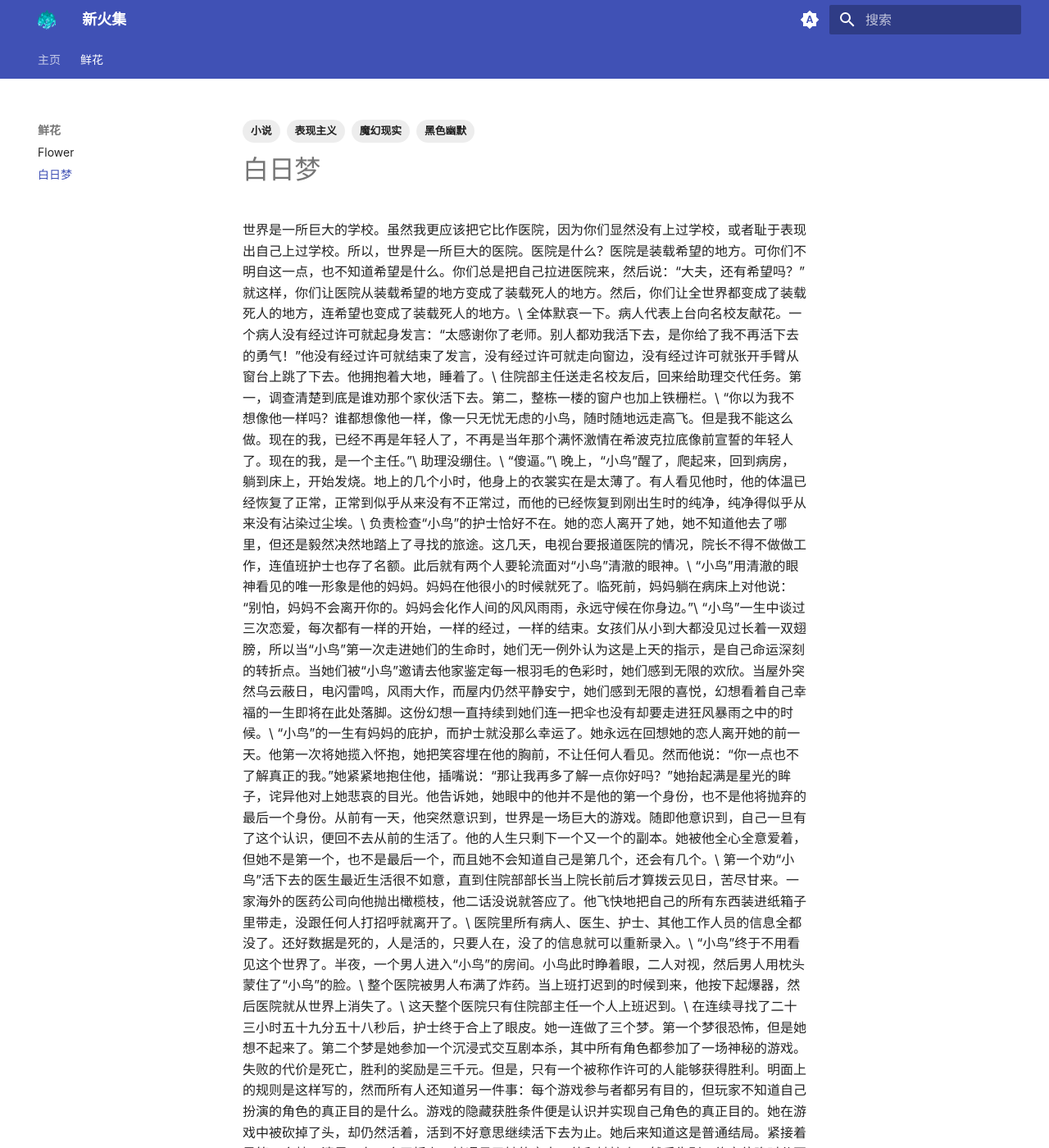
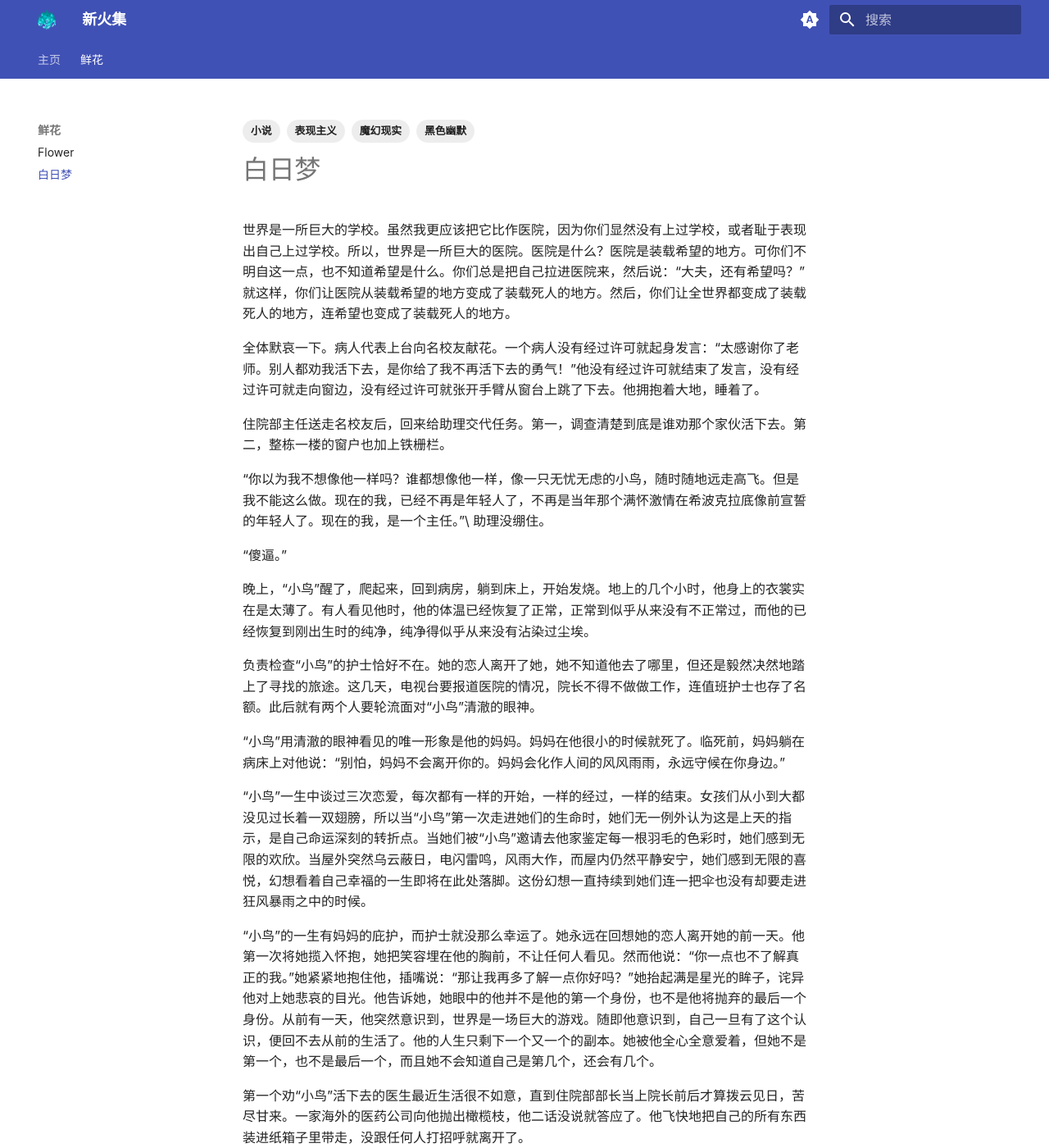
Before and after one commit to xinhuoji/xinhuoji, an MkDocs documentation site: the page built from docs/2026/1.md, in a window 1280 px wide and 1400 px high. Shown: the whole window at 82% size. Built offline with MkDocs 1.6.1 and Material for MkDocs 9.7.7, drawn with Linux system fonts in a browser that asks for light colours; some of the changed text lies outside the part shown.

Commit message:
Double line format

```diff
--- a/docs/2026/1.md
+++ b/docs/2026/1.md
@@ -7,21 +7,37 @@ tags:
   - 黑色幽默
 ---
 # 白日梦
-世界是一所巨大的学校。虽然我更应该把它比作医院，因为你们显然没有上过学校，或者耻于表现出自己上过学校。所以，世界是一所巨大的医院。医院是什么？医院是装载希望的地方。可你们不明自这一点，也不知道希望是什么。你们总是把自己拉进医院来，然后说：“大夫，还有希望吗？”就这样，你们让医院从装载希望的地方变成了装载死人的地方。然后，你们让全世界都变成了装载死人的地方，连希望也变成了装载死人的地方。\
-全体默哀一下。病人代表上台向名校友献花。一个病人没有经过许可就起身发言：“太感谢你了老师。别人都劝我活下去，是你给了我不再活下去的勇气！”他没有经过许可就结束了发言，没有经过许可就走向窗边，没有经过许可就张开手臂从窗台上跳了下去。他拥抱着大地，睡着了。\
-住院部主任送走名校友后，回来给助理交代任务。第一，调查清楚到底是谁劝那个家伙活下去。第二，整栋一楼的窗户也加上铁栅栏。\
+世界是一所巨大的学校。虽然我更应该把它比作医院，因为你们显然没有上过学校，或者耻于表现出自己上过学校。所以，世界是一所巨大的医院。医院是什么？医院是装载希望的地方。可你们不明自这一点，也不知道希望是什么。你们总是把自己拉进医院来，然后说：“大夫，还有希望吗？”就这样，你们让医院从装载希望的地方变成了装载死人的地方。然后，你们让全世界都变成了装载死人的地方，连希望也变成了装载死人的地方。
+
+全体默哀一下。病人代表上台向名校友献花。一个病人没有经过许可就起身发言：“太感谢你了老师。别人都劝我活下去，是你给了我不再活下去的勇气！”他没有经过许可就结束了发言，没有经过许可就走向窗边，没有经过许可就张开手臂从窗台上跳了下去。他拥抱着大地，睡着了。
+
+住院部主任送走名校友后，回来给助理交代任务。第一，调查清楚到底是谁劝那个家伙活下去。第二，整栋一楼的窗户也加上铁栅栏。
+
 “你以为我不想像他一样吗？谁都想像他一样，像一只无忧无虑的小鸟，随时随地远走高飞。但是我不能这么做。现在的我，已经不再是年轻人了，不再是当年那个满怀激情在希波克拉底像前宣誓的年轻人了。现在的我，是一个主任。”\
-助理没绷住。\
-“傻逼。”\
-晚上，“小鸟”醒了，爬起来，回到病房，躺到床上，开始发烧。地上的几个小时，他身上的衣裳实在是太薄了。有人看见他时，他的体温已经恢复了正常，正常到似乎从来没有不正常过，而他的已经恢复到刚出生时的纯净，纯净得似乎从来没有沾染过尘埃。\
-负责检查“小鸟”的护士恰好不在。她的恋人离开了她，她不知道他去了哪里，但还是毅然决然地踏上了寻找的旅途。这几天，电视台要报道医院的情况，院长不得不做做工作，连值班护士也存了名额。此后就有两个人要轮流面对“小鸟”清澈的眼神。\
-“小鸟”用清澈的眼神看见的唯一形象是他的妈妈。妈妈在他很小的时候就死了。临死前，妈妈躺在病床上对他说：“别怕，妈妈不会离开你的。妈妈会化作人间的风风雨雨，永远守候在你身边。”\
-“小鸟”一生中谈过三次恋爱，每次都有一样的开始，一样的经过，一样的结束。女孩们从小到大都没见过长着一双翅膀，所以当“小鸟”第一次走进她们的生命时，她们无一例外认为这是上天的指示，是自己命运深刻的转折点。当她们被“小鸟”邀请去他家鉴定每一根羽毛的色彩时，她们感到无限的欢欣。当屋外突然乌云蔽日，电闪雷鸣，风雨大作，而屋内仍然平静安宁，她们感到无限的喜悦，幻想看着自己幸福的一生即将在此处落脚。这份幻想一直持续到她们连一把伞也没有却要走进狂风暴雨之中的时候。\
-“小鸟”的一生有妈妈的庇护，而护士就没那么幸运了。她永远在回想她的恋人离开她的前一天。他第一次将她揽入怀抱，她把笑容埋在他的胸前，不让任何人看见。然而他说：“你一点也不了解真正的我。”她紧紧地抱住他，插嘴说：“那让我再多了解一点你好吗？”她抬起满是星光的眸子，诧异他对上她悲哀的目光。他告诉她，她眼中的他并不是他的第一个身份，也不是他将抛弃的最后一个身份。从前有一天，他突然意识到，世界是一场巨大的游戏。随即他意识到，自己一旦有了这个认识，便回不去从前的生活了。他的人生只剩下一个又一个的副本。她被他全心全意爱着，但她不是第一个，也不是最后一个，而且她不会知道自己是第几个，还会有几个。\
-第一个劝“小鸟”活下去的医生最近生活很不如意，直到住院部部长当上院长前后才算拨云见日，苦尽甘来。一家海外的医药公司向他抛出橄榄枝，他二话没说就答应了。他飞快地把自己的所有东西装进纸箱子里带走，没跟任何人打招呼就离开了。\
-医院里所有病人、医生、护士、其他工作人员的信息全都没了。还好数据是死的，人是活的，只要人在，没了的信息就可以重新录入。\
-“小鸟”终于不用看见这个世界了。半夜，一个男人进入“小鸟”的房间。小鸟此时睁着眼，二人对视，然后男人用枕头蒙住了“小鸟”的脸。\
-整个医院被男人布满了炸药。当上班打迟到的时候到来，他按下起爆器，然后医院就从世界上消失了。\
-这天整个医院只有住院部主任一个人上班迟到。\
-在连续寻找了二十三小时五十九分五十八秒后，护士终于合上了眼皮。她一连做了三个梦。第一个梦很恐怖，但是她想不起来了。第二个梦是她参加一个沉浸式交互剧本杀，其中所有角色都参加了一场神秘的游戏。失败的代价是死亡，胜利的奖励是三千元。但是，只有一个被称作许可的人能够获得胜利。明面上的规则是这样写的，然而所有人还知道另一件事：每个游戏参与者都另有目的，但玩家不知道自己扮演的角色的真正目的是什么。游戏的隐藏获胜条件便是认识并实现自己角色的真正目的。她在游戏中被砍掉了头，却仍然活着，活到不好意思继续活下去为止。她后来知道这是普通结局。紧接着是第三个梦，清晨，在一个天桥上，她遇见了她的恋人。他和她接吻，然后告别，约定傍晚时分再相见。等到黄昏，她看见他和她的另一个熟人一同站在天桥上。她确信这两人间没有任何直接关联。那个熟人消失了，她的恋人一看到她就跑了，她赶紧追上去。她追着他在一个县城的扶梯上上下下，跑过一个小区旁边的一座高架桥。跑到一个十字路口时，他停下了。他对她说，等到她真正拥有成为一个爱人的条件之时，他自会与她相见。然后她醒了。她已睡了很久但是她不甘心。于是她重新闭上了眼睛。\
+助理没绷住。
+
+“傻逼。”
+
+晚上，“小鸟”醒了，爬起来，回到病房，躺到床上，开始发烧。地上的几个小时，他身上的衣裳实在是太薄了。有人看见他时，他的体温已经恢复了正常，正常到似乎从来没有不正常过，而他的已经恢复到刚出生时的纯净，纯净得似乎从来没有沾染过尘埃。
+
+负责检查“小鸟”的护士恰好不在。她的恋人离开了她，她不知道他去了哪里，但还是毅然决然地踏上了寻找的旅途。这几天，电视台要报道医院的情况，院长不得不做做工作，连值班护士也存了名额。此后就有两个人要轮流面对“小鸟”清澈的眼神。
+
+“小鸟”用清澈的眼神看见的唯一形象是他的妈妈。妈妈在他很小的时候就死了。临死前，妈妈躺在病床上对他说：“别怕，妈妈不会离开你的。妈妈会化作人间的风风雨雨，永远守候在你身边。”
+
+“小鸟”一生中谈过三次恋爱，每次都有一样的开始，一样的经过，一样的结束。女孩们从小到大都没见过长着一双翅膀，所以当“小鸟”第一次走进她们的生命时，她们无一例外认为这是上天的指示，是自己命运深刻的转折点。当她们被“小鸟”邀请去他家鉴定每一根羽毛的色彩时，她们感到无限的欢欣。当屋外突然乌云蔽日，电闪雷鸣，风雨大作，而屋内仍然平静安宁，她们感到无限的喜悦，幻想看着自己幸福的一生即将在此处落脚。这份幻想一直持续到她们连一把伞也没有却要走进狂风暴雨之中的时候。
+
+“小鸟”的一生有妈妈的庇护，而护士就没那么幸运了。她永远在回想她的恋人离开她的前一天。他第一次将她揽入怀抱，她把笑容埋在他的胸前，不让任何人看见。然而他说：“你一点也不了解真正的我。”她紧紧地抱住他，插嘴说：“那让我再多了解一点你好吗？”她抬起满是星光的眸子，诧异他对上她悲哀的目光。他告诉她，她眼中的他并不是他的第一个身份，也不是他将抛弃的最后一个身份。从前有一天，他突然意识到，世界是一场巨大的游戏。随即他意识到，自己一旦有了这个认识，便回不去从前的生活了。他的人生只剩下一个又一个的副本。她被他全心全意爱着，但她不是第一个，也不是最后一个，而且她不会知道自己是第几个，还会有几个。
+
+第一个劝“小鸟”活下去的医生最近生活很不如意，直到住院部部长当上院长前后才算拨云见日，苦尽甘来。一家海外的医药公司向他抛出橄榄枝，他二话没说就答应了。他飞快地把自己的所有东西装进纸箱子里带走，没跟任何人打招呼就离开了。
+
+医院里所有病人、医生、护士、其他工作人员的信息全都没了。还好数据是死的，人是活的，只要人在，没了的信息就可以重新录入。
+
+“小鸟”终于不用看见这个世界了。半夜，一个男人进入“小鸟”的房间。小鸟此时睁着眼，二人对视，然后男人用枕头蒙住了“小鸟”的脸。
+
+整个医院被男人布满了炸药。当上班打迟到的时候到来，他按下起爆器，然后医院就从世界上消失了。
+
+这天整个医院只有住院部主任一个人上班迟到。
+
+在连续寻找了二十三小时五十九分五十八秒后，护士终于合上了眼皮。她一连做了三个梦。第一个梦很恐怖，但是她想不起来了。第二个梦是她参加一个沉浸式交互剧本杀，其中所有角色都参加了一场神秘的游戏。失败的代价是死亡，胜利的奖励是三千元。但是，只有一个被称作许可的人能够获得胜利。明面上的规则是这样写的，然而所有人还知道另一件事：每个游戏参与者都另有目的，但玩家不知道自己扮演的角色的真正目的是什么。游戏的隐藏获胜条件便是认识并实现自己角色的真正目的。她在游戏中被砍掉了头，却仍然活着，活到不好意思继续活下去为止。她后来知道这是普通结局。紧接着是第三个梦，清晨，在一个天桥上，她遇见了她的恋人。他和她接吻，然后告别，约定傍晚时分再相见。等到黄昏，她看见他和她的另一个熟人一同站在天桥上。她确信这两人间没有任何直接关联。那个熟人消失了，她的恋人一看到她就跑了，她赶紧追上去。她追着他在一个县城的扶梯上上下下，跑过一个小区旁边的一座高架桥。跑到一个十字路口时，他停下了。他对她说，等到她真正拥有成为一个爱人的条件之时，他自会与她相见。然后她醒了。她已睡了很久但是她不甘心。于是她重新闭上了眼睛。
+
 她回到那个十字路口，对着她的恋人大声地说出了他想抛弃却抛弃不掉的名字。他瞬间泪流满面，紧紧地抱住她，不住地说：“我现在只是个凡人了！我现在只是个凡人了！”
```
